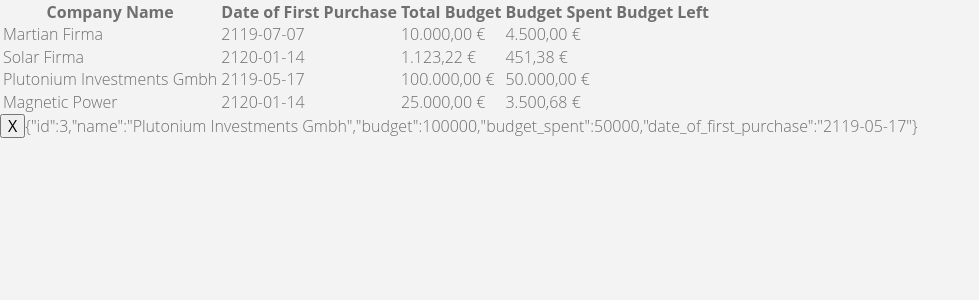
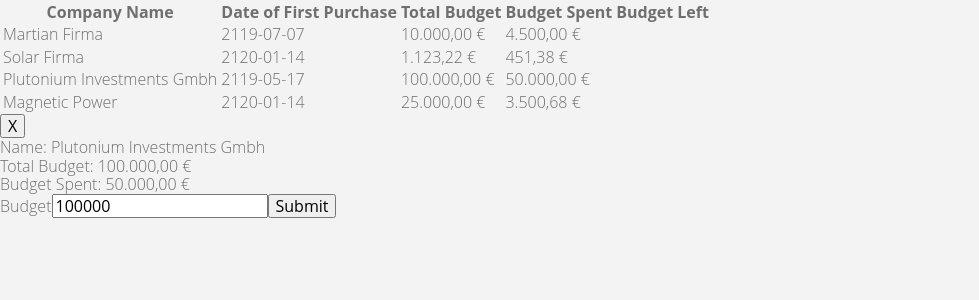
Before and after one commit to rr235/consumers-budget, a React app: page / in a window 1280 px wide. Both pictures are taken after a click on the element 355 px from the left and 79 px from the top of the page. Shown: the top 300 px of the page, without its empty margins (0-979 px from the left). Built offline with nearby package versions, Linux system fonts and the light colour scheme.

Commit message:
chore: created input form

```diff
--- /dev/null
+++ b/src/components/core/inputForm/InputForm.jsx
@@ -0,0 +1,55 @@
+import React, { useState, useEffect } from 'react';
+import { string, func } from 'prop-types';
+import styles from './inputForm.styles.scss';
+
+const InputForm = ({ label, id, onClick, onSubmit, value, onChange }) => {
+  const [input, setInput] = useState('');
+
+  useEffect(() => {
+    setInput(value);
+  }, [value]);
+
+  const onChangeHandler = (e) => {
+    setInput(e.target.value);
+    if (onChange) {
+      onChange(e.target.value);
+    }
+  };
+
+  const onSubmitHandler = (e) => {
+    e.preventDefault();
+    onSubmit(input);
+  };
+
+  return (
+    <form onSubmit={onSubmitHandler}>
+      <label htmlFor={id} className={styles.label}>
+        {label}
+      </label>
+      <input
+        type="text"
+        id={id}
+        className={styles.input}
+        value={input}
+        onChange={onChangeHandler}
+      />
+      <button type="submit" onClick={onClick} className={styles.button}>
+        Submit
+      </button>
+    </form>
+  );
+};
+
+InputForm.propTypes = {
+  label: string.isRequired,
+  id: string.isRequired,
+  onClick: func,
+  onSubmit: func,
+};
+
+InputForm.defaultProps = {
+  onClick: () => {},
+  onSubmit: () => {},
+};
+
+export default InputForm;
--- /dev/null
+++ b/src/components/core/inputForm/index.js
@@ -0,0 +1,3 @@
+import InputForm from './InputForm';
+
+export default InputForm;
--- /dev/null
+++ b/src/components/core/inputForm/inputForm.styles.scss
@@ -0,0 +1,45 @@
+$button-color: #FF4338;
+$hover-color: #ef564e;
+$border-color: #3E454F;
+$color: #fdfdfd;
+
+.button {
+  background-color: $button-color;
+  border: 0;
+  border-radius: 3px;
+  color: $color;
+  cursor: pointer;
+  display: block;
+  font-size: 0.75rem;
+  letter-spacing: 0.4px;
+  line-height: 1.45;
+  margin: 0.3125rem 0.5rem 0.3125rem 0;
+  padding: 0.8125rem 1.5rem;
+  text-align: center;
+  text-transform: uppercase;
+  -webkit-transition: all 0.25s ease;
+  transition: all 0.25s ease;
+
+  &:hover {
+    background-color: $hover-color;
+  }
+}
+
+.input {
+  background: $color;
+  border: 1px solid $border-color;
+  border-radius: 4px;
+  font-size: 0.875rem;
+  height: 43px;
+  margin-top: 3px;
+  padding: 0 15px;
+  width: 100%;
+
+  &:disabled {
+    background-color: $border-color;
+  }
+}
+
+.label {
+  font-size: 0.9rem;
+}
--- a/src/components/core/modal/modal.styles.scss
+++ b/src/components/core/modal/modal.styles.scss
@@ -11,7 +11,6 @@ $color: #fdfdfd;
   left: 50%;
   padding: 2rem;
   position: absolute;
-  text-align: center;
   top: 50%;
   transform: translate(-50%, -50%);
 }
--- a/src/components/main/Main.jsx
+++ b/src/components/main/Main.jsx
@@ -2,6 +2,8 @@ import React, { Component } from 'react';
 import styles from './main.styles.scss';
 import Table from '../core/table';
 import Modal from '../core/modal';
+import InputForm from '../core/inputForm';
+import { formatCurrencyEUR } from '../../helper';
 
 import mockData from './mockData';
 
@@ -10,7 +12,8 @@ class Main extends Component {
     super(props);
     this.state = {
       data: [],
-      modalContent: '',
+      modalData: {},
+      showModal: false,
     };
   }
 
@@ -19,16 +22,45 @@ class Main extends Component {
   }
 
   rowClickHandler = (data) => {
-    this.setState({ modalContent: JSON.stringify(data) });
+    this.setState({ modalData: data, showModal: true });
   };
 
   modalCloseHandler = () => {
-    this.setState({ modalContent: '' });
+    this.setState({ modalData: {}, showModal: false });
+  };
+
+  onSubmitHandler = (value) => {
+    console.log(value);
+  };
+
+  onBudgetChangeHandler = (budget, minBudget) => {
+    console.log(budget, minBudget);
+  };
+
+  getModalContent = () => {
+    const { modalData } = this.state;
+    return (
+      <Modal onClose={this.modalCloseHandler}>
+        <div className={styles.modalContent}>
+          <div>{`Name: ${modalData.name}`}</div>
+          <div>{`Total Budget: ${formatCurrencyEUR(modalData.budget)}`}</div>
+          <div>{`Budget Spent: ${formatCurrencyEUR(modalData.budget_spent)}`}</div>
+        </div>
+        <InputForm
+          label="Budget"
+          id="budget"
+          onSubmit={this.onSubmitHandler}
+          onChange={(value) => this.onBudgetChangeHandler(value, modalData.budget_spent)}
+          className={styles.employerSalary}
+          value={modalData.budget}
+        />
+      </Modal>
+    );
   };
 
   render() {
     // TODO: calculate budget_left
-    const { data, modalContent } = this.state;
+    const { data, showModal } = this.state;
     const keys = [
       { name: 'name', displayName: 'Company Name' },
       {
@@ -51,9 +83,7 @@ class Main extends Component {
     return (
       <div className={styles.main}>
         <Table data={data} keys={keys} onRowClick={this.rowClickHandler} />
-        {modalContent && (
-          <Modal onClose={this.modalCloseHandler}>{modalContent}</Modal>
-        )}
+        {showModal && this.getModalContent()}
       </div>
     );
   }
--- a/src/components/main/main.styles.scss
+++ b/src/components/main/main.styles.scss
@@ -1,3 +1,10 @@
 .main {
   margin: 1rem;
 }
+
+.modalContent {
+  font-size: 0.9rem;
+  line-height: 1.1rem;
+  margin-bottom: 1rem;
+  min-width: 25rem;
+}
```
